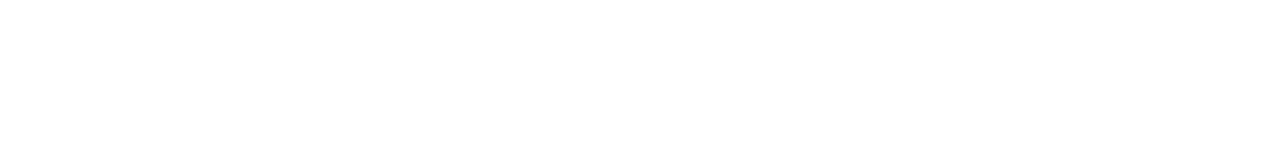
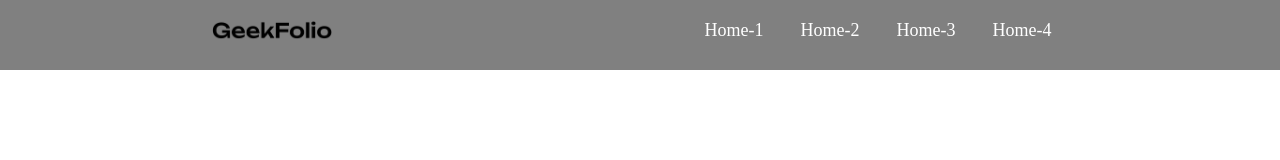
Before and after one commit to 1001hari/digital-products, a plain HTML site: page index.html in a window 1280 px wide. Drawn offline with Linux system fonts and the light colour scheme.

Commit message:
adding by only navbar

```diff
--- a/index.html
+++ b/index.html
@@ -4,8 +4,49 @@
     <meta charset="UTF-8">
     <meta name="viewport" content="width=device-width, initial-scale=1.0">
     <title>digital products</title>
+    <link rel="stylesheet" href="styles/text.css">
 </head>
 <body>
 
+    <header>
+        <section>
+            <nav>
+                <div class="logo-container">
+
+
+
+                        <div class="logo">
+                            <img class="nav" src="images/logo-dark.png" alt="">
+
+                        </div>
+
+                        <div class="menu-bar">
+
+                                <li class="menu">Home-1</li>
+                                <li class="menu">Home-2</li>
+                                <li class="menu">Home-3</li>
+                                <li class="menu">Home-4</li>
+
+
+
+                        </div>
+
+
+                </div>
+
+            </nav>
+        </section>
+
+    </header>
+
+
+    <main>
+
+    </main>
+
+    <footer>
+
+    </footer>
+
 </body>
 </html>
--- /dev/null
+++ b/styles/text.css
@@ -0,0 +1,42 @@
+*{
+    margin: 0px;
+    padding:0px;
+}
+
+.logo-container{
+    display:flex;
+    justify-content: space-around;
+    background-color: gray;
+    color: white;
+    padding: 10px;
+    height: 50px;
+
+
+}
+
+.menu-bar{
+    display:flex;
+    list-style: none;
+
+
+}
+
+.menu{
+    margin-right: 17px;
+    padding: 10px;
+    font-size:18px;
+    cursor: pointer;
+
+}
+
+.logo{
+    width:100px;
+    padding: 5px;
+
+
+}
+
+.nav{
+    width:120px;
+    padding: 5px;
+}
```
Also changed, not shown: images/0.png (added), images/1.png (added), images/2.png (added), images/background.png (added), images/banner.png (added), images/logo-dark.png (added), images/logo-light.png (added), images/product-1.jpg (added), images/product-2.jpg (added), images/product-3.jpg (added), images/section.png (added).
